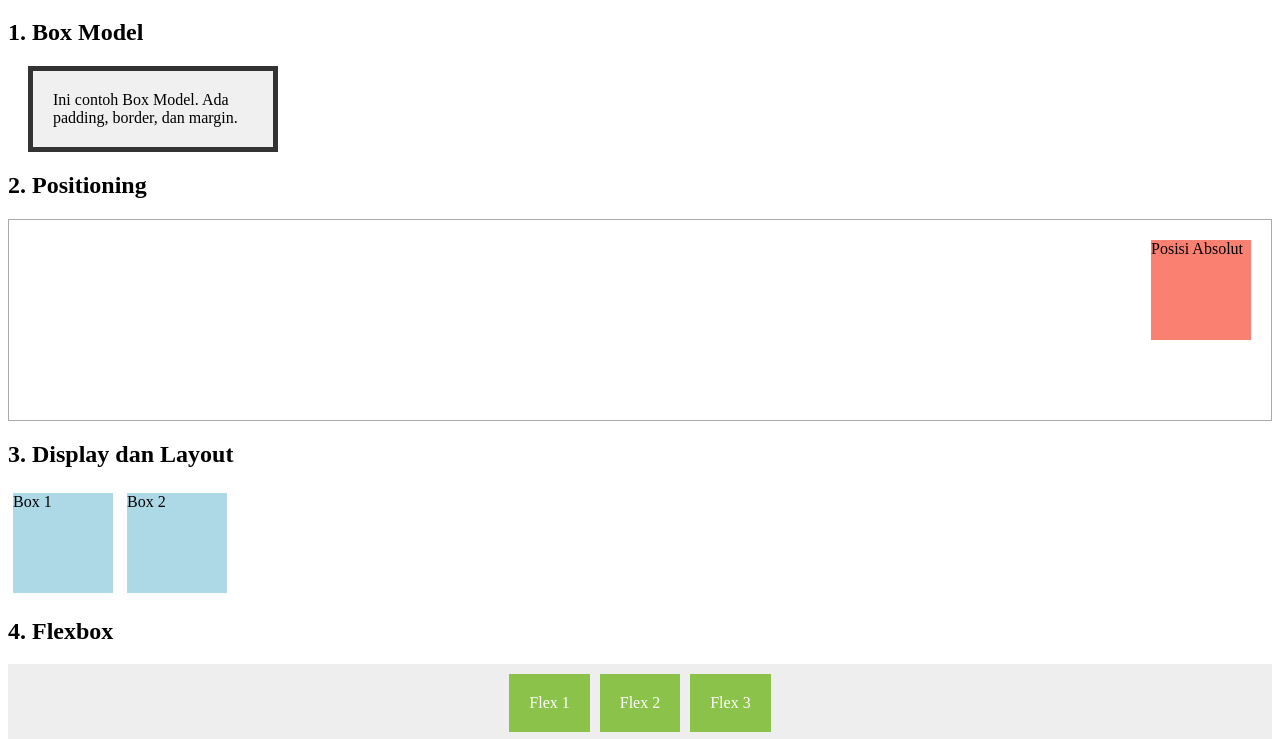
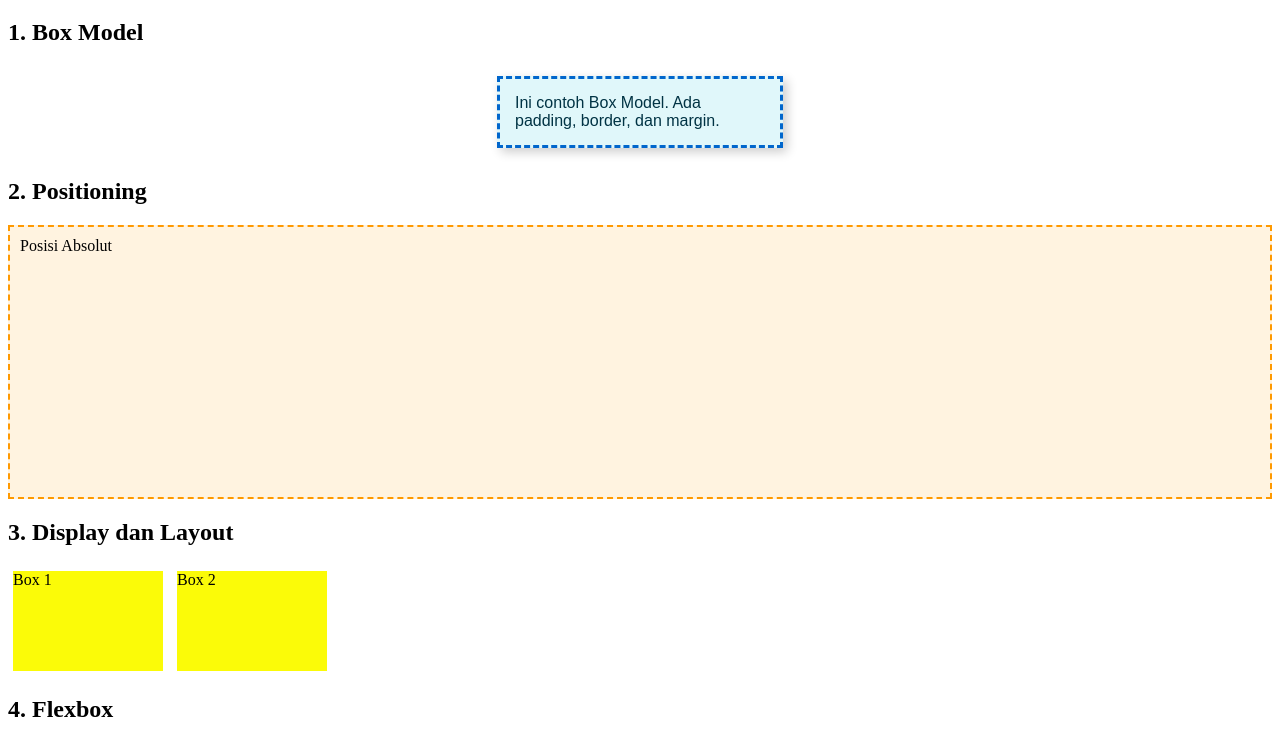
Before and after one commit to aldiansy10/1124160053-pertemuan10, a plain HTML site: page index.html in a window 1280 px wide. Shown: the part 61-800 px from the top of the page. Drawn offline with Linux system fonts and the light colour scheme.

Commit message:
mengubah text box dan positioning

```diff
--- a/style.css
+++ b/style.css
@@ -1,34 +1,33 @@
  /* ### BOX MODEL ### */
-    .box-model {
-      width: 200px; /* Lebar konten */
-      padding: 20px; /* Ruang dalam elemen */
-      border: 5px solid #333; /* Garis tepi */
-      margin: 20px; /* Jarak luar antar elemen */
-      background-color: #f0f0f0; /* Warna latar */
-    }
+    /* ### BOX MODEL - Versi Baru ### */
+.box-model {
+  width: 250px; /* Lebar diperbesar */
+  padding: 15px; /* Padding dikurangi */
+  border: 3px dashed #0066cc; /* Border menjadi garis putus-putus berwarna biru */
+  margin: 30px auto; /* Margin otomatis untuk center dan vertikal ditambah */
+  background-color: #e0f7fa; /* Warna latar menjadi biru muda */
+  box-shadow: 4px 4px 10px rgba(0, 0, 0, 0.2); /* Tambahan bayangan */
+  font-family: Arial, sans-serif;
+  color: #003344;
+}
 
-    /* ### POSITIONING ### */
-    .positioning-container {
-      position: relative; /* Referensi untuk elemen yang posisinya absolut */
-      height: 200px;
-      border: 1px solid #aaa;
-    }
+/* ### POSITIONING - Versi Baru ### */
+.positioning-container {
+  position: relative;
+  height: 250px; /* Tinggi diperbesar */
+  border: 2px dashed #ff9900; /* Border menjadi garis putus-putus oranye */
+  background-color: #fff3e0; /* Warna latar menjadi krem muda */
+  padding: 10px;
+  overflow: hidden; /* Menghindari konten keluar batas */
+}
 
-    .positioned-box {
-      position: absolute; /* Ditempatkan relatif terhadap container */
-      top: 20px;
-      right: 20px;
-      width: 100px;
-      height: 100px;
-      background-color: salmon;
-    }
 
     /* ### DISPLAY DAN LAYOUT ### */
     .inline-box {
       display: inline-block; /* Elemen bisa berdampingan, tapi masih bisa diberi ukuran */
-      width: 100px;
+      width: 150px;
       height: 100px;
-      background-color: lightblue;
+      background-color: rgb(251, 251, 8);
       margin: 5px;
     }
 
```
